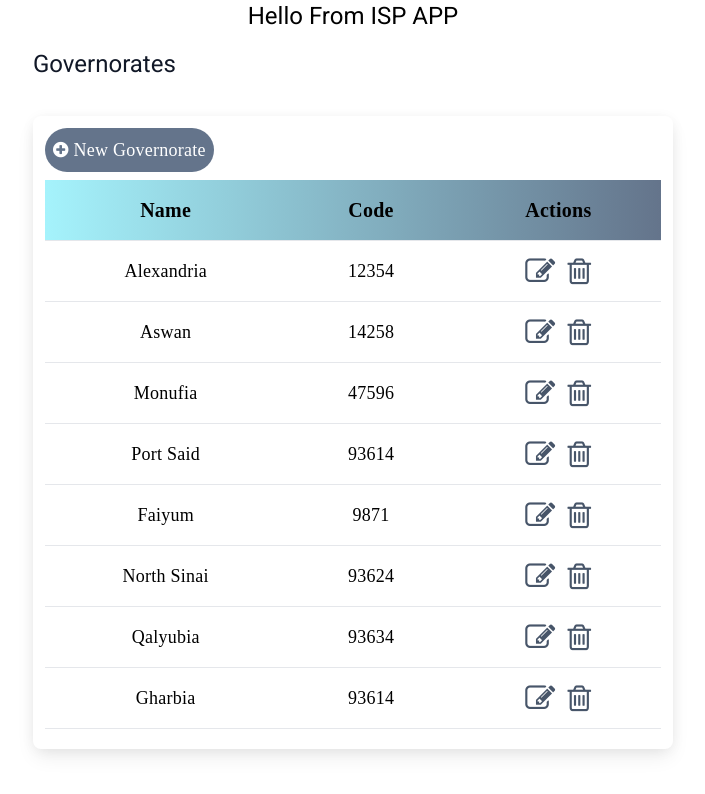
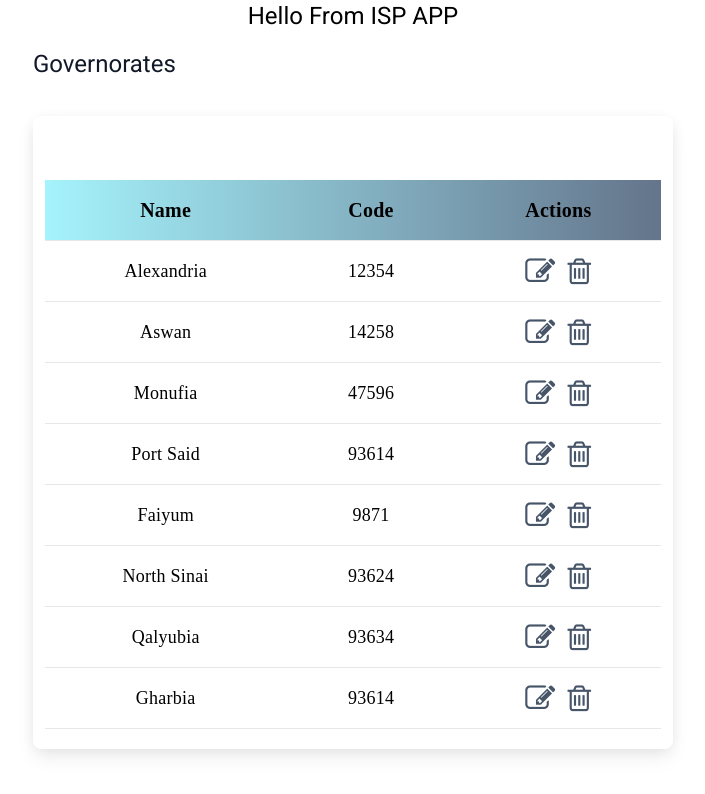
Before and after one commit to maghawry74/ISPFrontEnd, an Angular app: page /Governarates in a window 1280 px wide. Shown: the top 794 px of the page, without its empty margins (287-992 px from the left). Built offline with nearby package versions, Linux system fonts and the light colour scheme; what tw-elements would draw is missing.

Commit message:
change style

```diff
--- a/src/app/component/governate/governate.component.html
+++ b/src/app/component/governate/governate.component.html
@@ -2,7 +2,7 @@
     <h1 class="text-3xl font-semibold col-start-4 col-span-3 text-gray-900">Governorates</h1>
 </div>
 <div class="p-3 bg-white rounded-lg shadow-[0_2px_15px_-3px_rgba(0,0,0,0.09),0_10px_20px_-2px_rgba(0,0,0,0.07)] w-1/2 m-auto">
-    <button type="button" class="bg-slate-500 text-lg text-white rounded-3xl p-2 hover:bg-secondary-600" (click)="goToAddComp()">
+    <button type="button" class="bg-info-700 text-lg text-white rounded-3xl p-2 hover:bg-secondary-600" (click)="goToAddComp()">
         <i class="fa fa-plus-circle text-white text-lg" aria-hidden="true"></i>
         New Governorate
     </button>
--- a/src/app/component/governate/governate.component.ts
+++ b/src/app/component/governate/governate.component.ts
@@ -19,8 +19,11 @@ export class GovernateComponent implements OnInit {
   }
   deleteGovernate(code:number)
   {
-    console.log("enter delete method");
+    let confirmDel = confirm("Are you sure you want to delete this governorate")
+    if(confirmDel==true)
+    {
     this.governateService.delete(code);
+    }
     this.ngOnInit();
   }
   goToAddComp()
```
